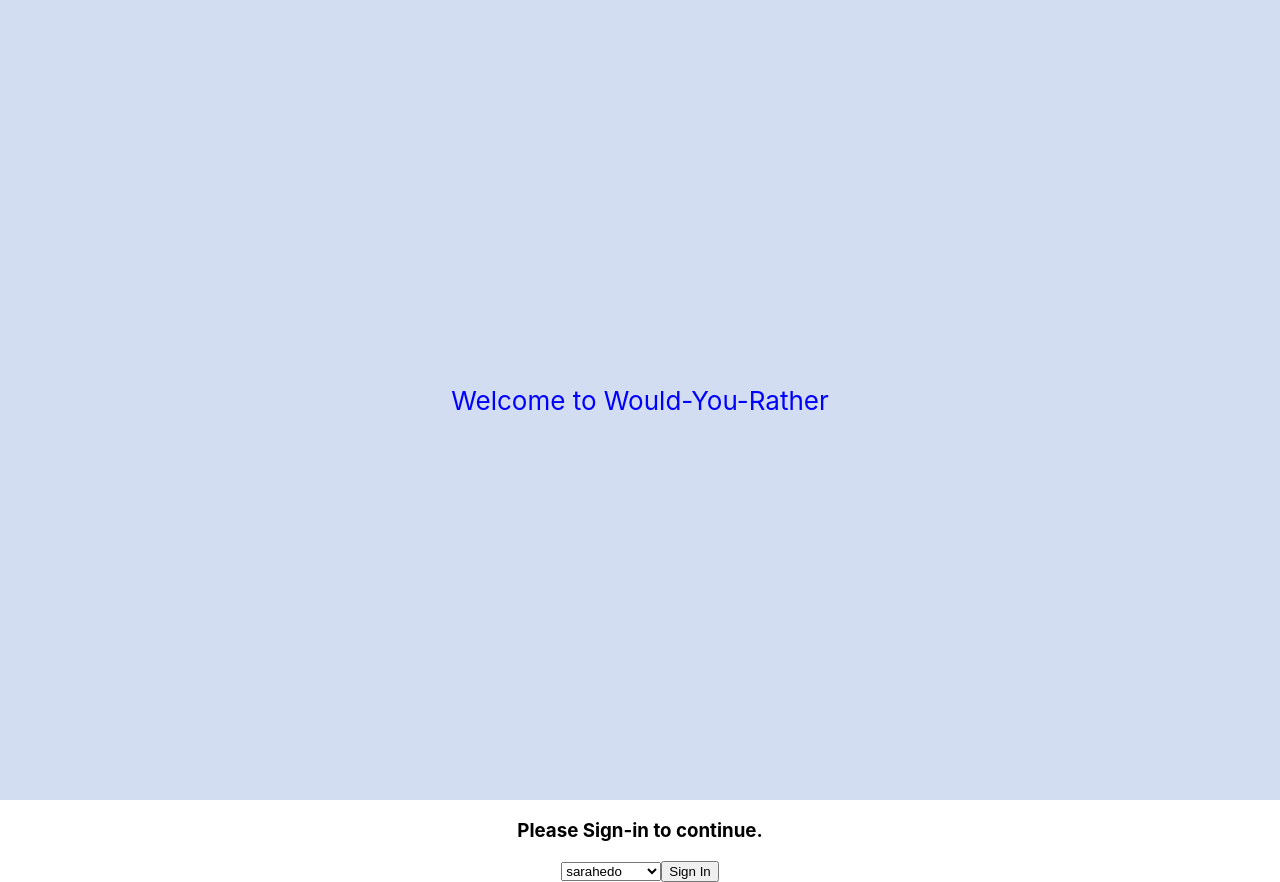
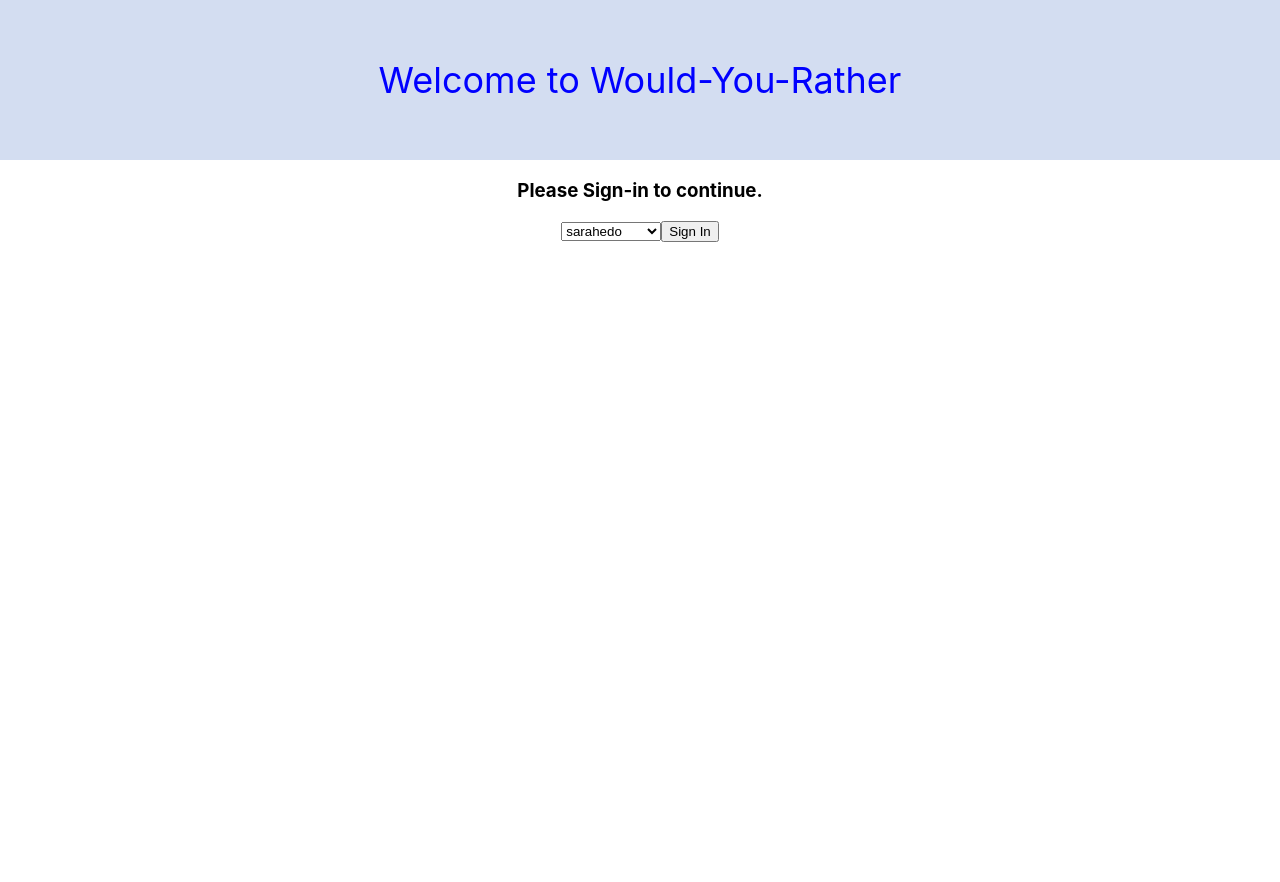
Before and after one commit to ankishetty0212/would-you-rather, a React (Create React App) app: page / in a window 1280 px wide. After the commit the page ends 800 px from the top, so only its background shows below. Built offline with nearby package versions, Linux system fonts and the light colour scheme.

Commit message:
Sign in page updates

```diff
--- a/src/App.css
+++ b/src/App.css
@@ -10,12 +10,12 @@
 
 .App-header {
   background-color: #d3ddf1;
-  min-height: 100vh;
+  min-height: 20vh;
   display: flex;
   flex-direction: column;
   align-items: center;
   justify-content: center;
-  font-size: calc(10px + 2vmin);
+  font-size: calc(20px + 2vmin);
   color: blue;
 }
 
```
